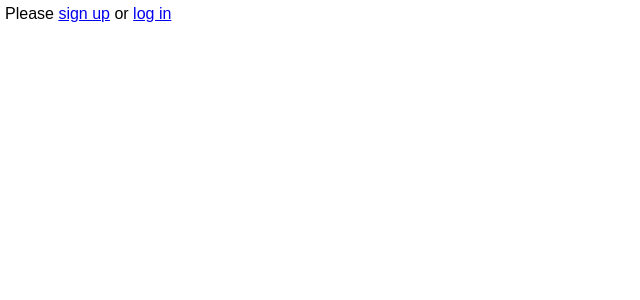
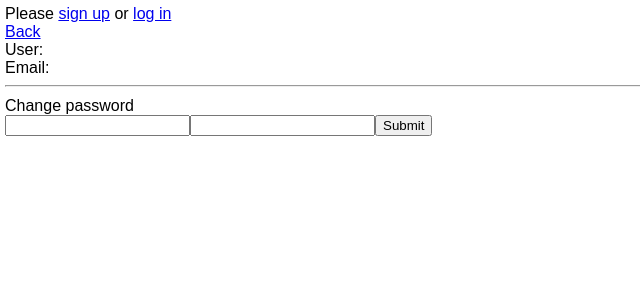
Before and after one commit to sequoian/flashcards, a React (Create React App) app in the folder react/: page /user/1 in a window 1280 px wide. Shown: the top 300 px of the page, without its empty margins (0-640 px from the left). Built offline with nearby package versions, Linux system fonts and the light colour scheme; no server answers.

Commit message:
user profile page and allow user to change password

```diff
--- a/react/src/js/App.js
+++ b/react/src/js/App.js
@@ -9,6 +9,7 @@ import Auth from './Auth';
 import Header from './Header'
 import Login from './Login'
 import Signup from './Signup'
+import UserProfile from './UserProfile'
 
 class App extends Component {
   constructor(props) {
@@ -75,6 +76,7 @@ class App extends Component {
           <Route path='/edit/:id' component={EditDeck} />
           <Route path='/login' component={Login} />
           <Route path='/signup' component={Signup} />
+          <Route path='/user/:id' component={UserProfile} />
         </Switch>
       </div>
     )
--- /dev/null
+++ b/react/src/js/ChangePassword.js
@@ -0,0 +1,98 @@
+import React, {Component} from 'react'
+import ValidationErrors from './ValidationErrors'
+import Validation from './Validation'
+import Auth from './Auth'
+
+class ChangePasswordContainer extends Component {
+  constructor(props) {
+    super(props)
+    this.state = {
+      password: '',
+      confirm: '',
+      errors: []
+    }
+    this.handleChange = this.handleChange.bind(this)
+    this.handleSubmit = this.handleSubmit.bind(this)
+  }
+
+  handleChange(event) {
+    const {name, value} = event.target
+    this.setState({
+      [name]: value
+    })
+  }
+
+  handleSubmit() {
+    const {password, confirm} = this.state
+    const errors = Validation.validatePasswordChange(password, confirm)
+
+    if (errors.length > 0) {
+      this.setState({errors: errors})
+      return false
+    }
+
+    fetch('/api/change-password',
+      {
+        method: 'POST',
+        headers: {
+          'Accept': 'application/json, text/plain, */*',
+          'Content-Type': 'application/json',
+          'Authorization': `bearer ${Auth.getToken()}`
+        },
+        body: JSON.stringify({
+          password: password
+        })
+      })
+      .then(json => {
+        console.log('password changed')
+      })
+      .catch(error => {
+        errors.push(['Something went wrong'])
+        this.setState({errors: errors})
+      })
+  }
+
+  render() {
+    const {password, confirm, errors} = this.state
+    return (
+      <ChangePassword
+        password={password}
+        confirm={confirm}
+        errors={errors}
+        handleChange={this.handleChange}
+        handleSubmit={this.handleSubmit}
+      />
+    )
+  }
+}
+
+const ChangePassword = ({password, confirm, errors, handleChange, handleSubmit}) => (
+  <form>
+    <div>Change password</div>
+    {errors.length > 0 ? <ValidationErrors errors={errors} /> : null }
+    <label htmlFor="password"></label>
+    <input
+      type="password"
+      name="password"
+      id="password"
+      value={password}
+      onChange={handleChange}
+    />
+    <label htmlFor="confirm"></label>
+    <input
+      type="password"
+      name="confirm"
+      id="confirm"
+      value={confirm}
+      onChange={handleChange}
+    />
+    <button
+      type="button"
+      onClick={handleSubmit}
+    >
+      Submit
+    </button>
+  </form>
+)
+
+export default ChangePasswordContainer
--- a/react/src/js/Header.js
+++ b/react/src/js/Header.js
@@ -9,7 +9,7 @@ const Header = ({user, logout}) => (
 
 const UserDisplay = ({user, logout}) => (
   <div>
-    <span>{`${user} logged in`}</span>
+    <span><Link to={`/user/${user.id}`}>{user.name}</Link> is logged in</span>
     <button
       type="button"
       onClick={logout}
--- /dev/null
+++ b/react/src/js/UserProfile.js
@@ -0,0 +1,61 @@
+import React, {Component} from 'react'
+import {Link} from 'react-router-dom'
+import ChangePassword from './ChangePassword'
+import Auth from './Auth'
+
+class UserProfileContainer extends Component {
+  constructor(props) {
+    super(props)
+    this.state = {
+      name: '',
+      email: ''
+    }
+  }
+
+  componentDidMount() {
+    fetch('/api/user', {
+      method: 'GET',
+      headers: {
+        'Authorization': `bearer ${Auth.getToken()}`
+      }
+    })
+      .then(response => {
+        if (!response.ok) {
+          throw new Error(`status ${response.status}`);
+        }
+        return response.json();
+      })
+      .then(json => {
+        console.log(json)
+        this.setState({
+          name: json.user.name,
+          email: json.user.email
+        })
+      })
+      .catch(e => {
+        console.log(e)
+      })
+  }
+
+  render() {
+    const {name, email} = this.state
+    return (
+      <UserProfile
+        name={name}
+        email={email}
+      />
+    )
+  }
+}
+
+const UserProfile = ({name, email}) => (
+  <div>
+    <Link to={'/'}>Back</Link>
+    <div>User: {name}</div>
+    <div>Email: {email}</div>
+    <hr />
+    <ChangePassword />
+  </div>
+)
+
+export default UserProfileContainer
--- a/react/src/js/Validation.js
+++ b/react/src/js/Validation.js
@@ -55,6 +55,24 @@ class Validation {
 
     return errors;
   }
+
+  static validatePasswordChange(password, confirm) {
+    const errors = []
+
+    if (password === '') {
+      errors.push('Please enter a password')
+    }
+
+    if (password.length < 6) {
+      errors.push('Password must be at least 6 characters long')
+    }
+
+    if (confirm !== password) {
+      errors.push('Confirmed password does not match password')
+    }
+
+    return errors
+  }
 }
 
 export default Validation
```
Also changed, not shown: 2 other files (tests, documents, lock files or other folders).
